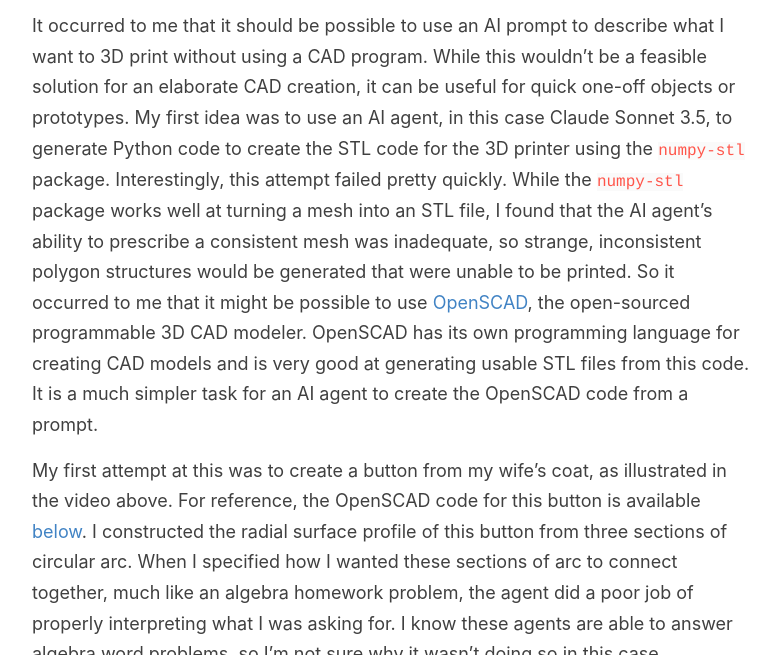
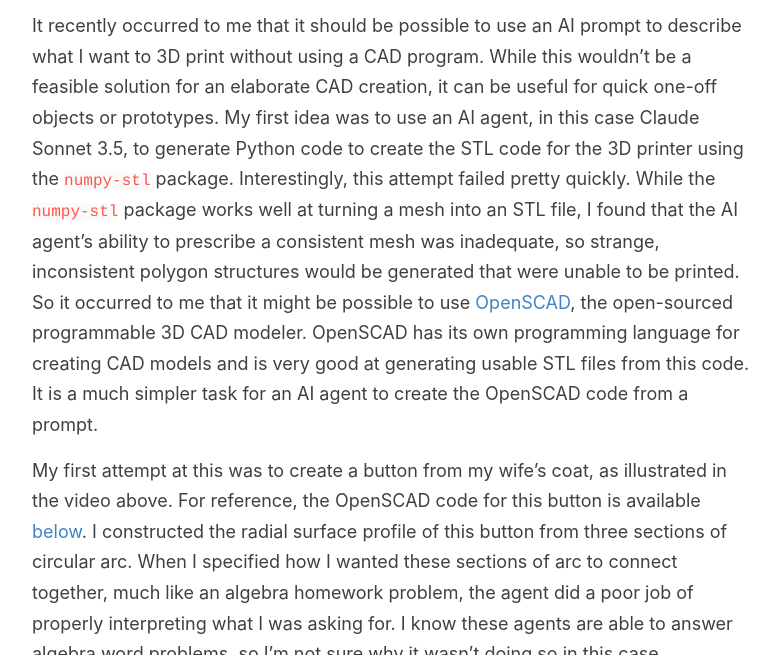
Before and after one commit to jdsalmonson/jdsalmonson.github.io, a Jekyll site: the page built from _posts/2025-06-24-openscad-ai-3d-print.md, in a window 1280 px wide and 900 px high, scrolled down 779 px, cut to the strip 245-900 px from the top of the window. Shown: the whole strip, without its empty margins (248-1027 px from the left). Built offline with Jekyll 4.4.1, drawn with Linux system fonts in a browser that asks for light colours.

```diff
--- a/_posts/2025-06-24-openscad-ai-3d-print.md
+++ b/_posts/2025-06-24-openscad-ai-3d-print.md
@@ -16,7 +17,7 @@ categories: [CAD, 3D Printing, Video]
     </iframe>
 </div>
 
-It occurred to me that it should be possible to use an AI prompt to describe what I want to 3D print without using a CAD program.  While this wouldn't be a feasible solution for an elaborate CAD creation, it can be useful for quick one-off objects or prototypes.  My first idea was to use an AI agent, in this case Claude Sonnet 3.5, to generate Python code to create the STL code for the 3D printer using the [`numpy-stl`](https://pypi.org/project/numpy-stl/) package.  Interestingly, this attempt failed pretty quickly.  While the `numpy-stl` package works well at turning a mesh into an STL file, I found that the AI agent's ability to prescribe a consistent mesh was inadequate, so strange, inconsistent polygon structures would be generated that were unable to be printed.  So it occurred to me that it might be possible to use [OpenSCAD](https://openscad.org/), the open-sourced programmable 3D CAD modeler.  OpenSCAD has its own programming language for creating CAD models and is very good at generating usable STL files from this code.  It is a much simpler task for an AI agent to create the OpenSCAD code from a prompt.
+It recently occurred to me that it should be possible to use an AI prompt to describe what I want to 3D print without using a CAD program.  While this wouldn't be a feasible solution for an elaborate CAD creation, it can be useful for quick one-off objects or prototypes.  My first idea was to use an AI agent, in this case Claude Sonnet 3.5, to generate Python code to create the STL code for the 3D printer using the [`numpy-stl`](https://pypi.org/project/numpy-stl/) package.  Interestingly, this attempt failed pretty quickly.  While the `numpy-stl` package works well at turning a mesh into an STL file, I found that the AI agent's ability to prescribe a consistent mesh was inadequate, so strange, inconsistent polygon structures would be generated that were unable to be printed.  So it occurred to me that it might be possible to use [OpenSCAD](https://openscad.org/), the open-sourced programmable 3D CAD modeler.  OpenSCAD has its own programming language for creating CAD models and is very good at generating usable STL files from this code.  It is a much simpler task for an AI agent to create the OpenSCAD code from a prompt.
 
 
 My first attempt at this was to create a button from my wife's coat, as illustrated in the video above.  For reference, the OpenSCAD code for this button is available [below](#button-openscad-code).  I constructed the radial surface profile of this button from three sections of circular arc.  When I specified how I wanted these sections of arc to connect together, much like an algebra homework problem, the agent did a poor job of properly interpreting what I was asking for.  I know these agents are able to answer algebra word problems, so I'm not sure why it wasn't doing so in this case.  Ultimately, I had to do the algebra myself to give it the proper parameters, which worked fine, but was more involved than I'd hoped.
```
Also changed, not shown: other parts of _posts/2025-06-24-openscad-ai-3d-print.md (+1 -0 lines).
